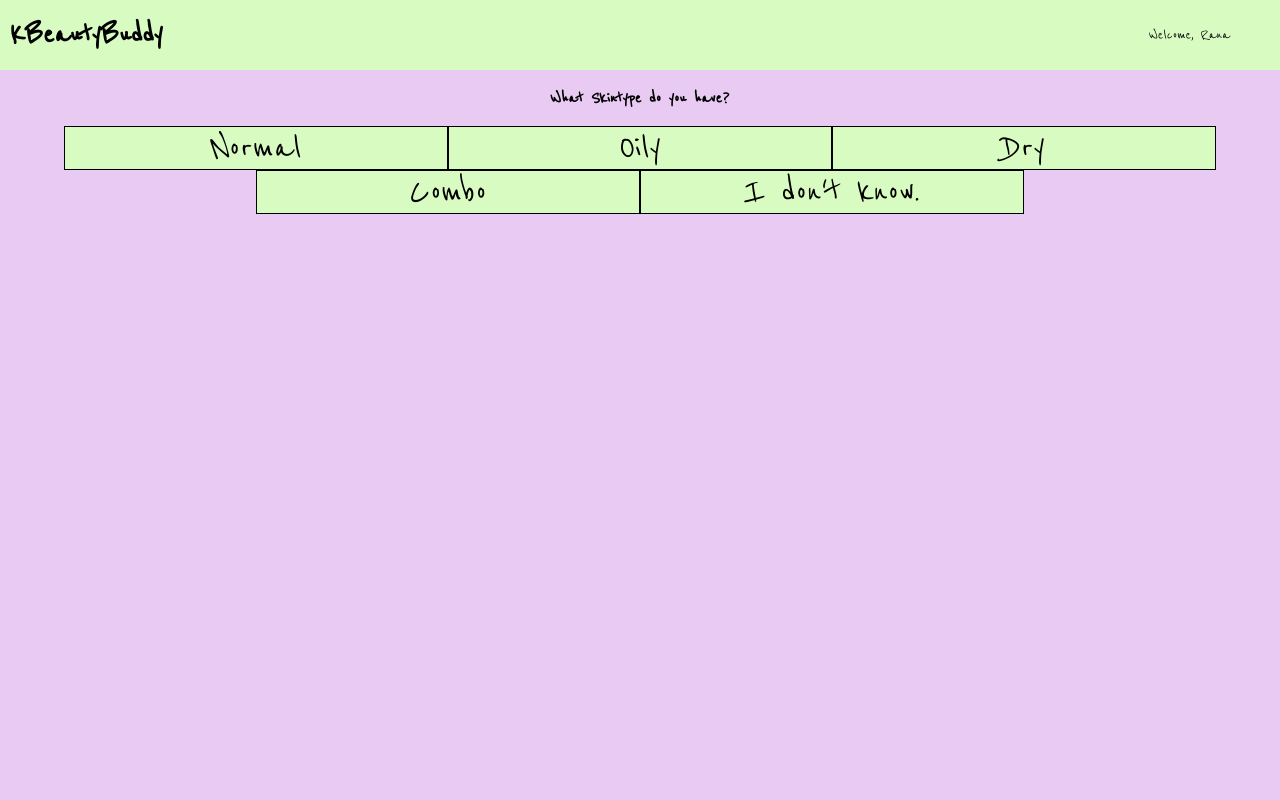
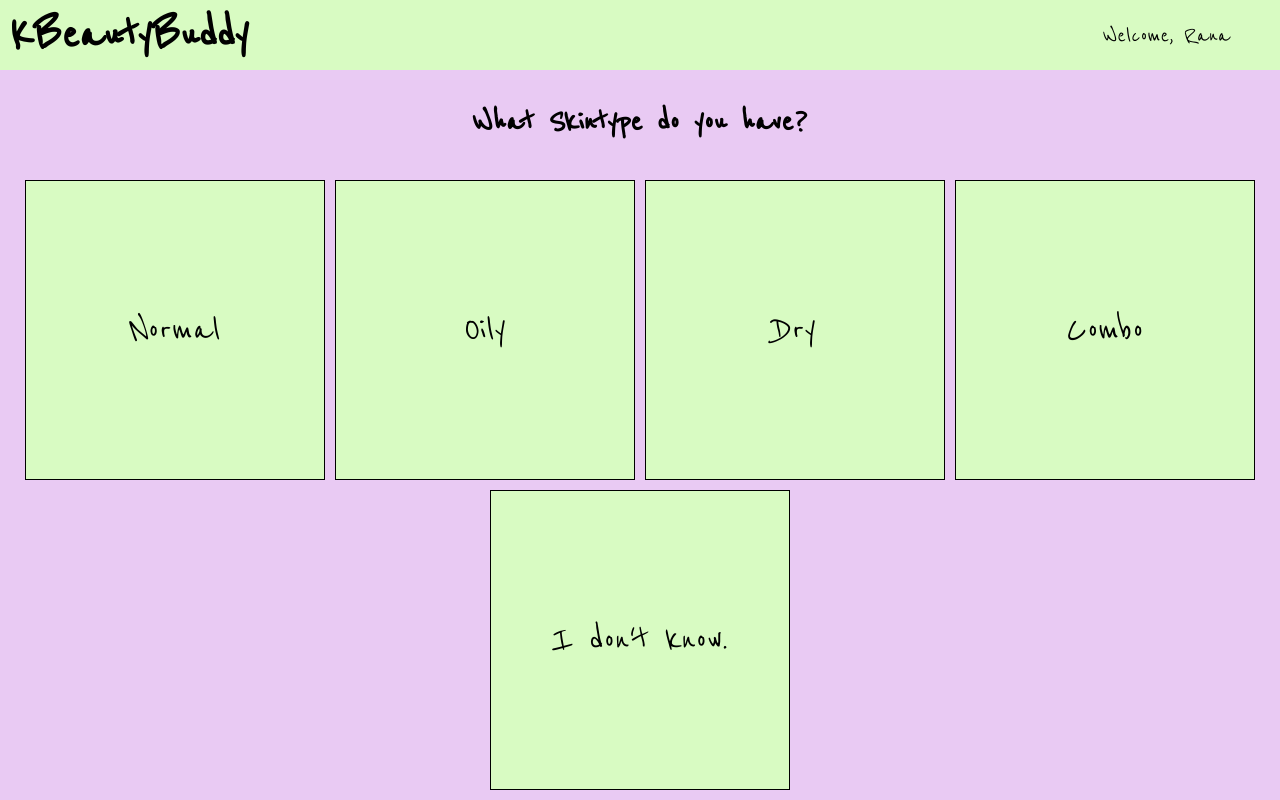
Before and after one commit to rjur11/kbeautybuddy, a React (Create React App) app: page /quiz in a window 1280 px wide. Built offline with nearby package versions, Linux system fonts and the light colour scheme.

Commit message:
Add styling to buttons

```diff
--- a/src/App.css
+++ b/src/App.css
@@ -8,18 +8,3 @@
 body {
   background-color: #e9caf3;
 }
-.main-buttons {
-  display: flex;
-  height: 100vh;
-  justify-content: space-around;
-  align-items: center;
-}
-button {
-  height: 50%;
-  width: 30%;
-  background-color: #d8fbc2;
-  border: 1px solid black;
-  cursor: pointer;
-  font-size: 40px;
-  font-family: "Reenie Beanie", sans-serif;
-}
--- /dev/null
+++ b/src/Components/LandingPage/LandingPage.css
@@ -0,0 +1,20 @@
+.main-buttons {
+  display: flex;
+  height: 100vh;
+  justify-content: space-around;
+  align-items: center;
+}
+button {
+  height: 300px;
+  width: 300px;
+  background-color: #d8fbc2;
+  border: 1px solid black;
+  cursor: pointer;
+  font-size: 40px;
+  font-family: "Reenie Beanie", sans-serif;
+}
+
+button:hover {
+  transform: scale(1.02);
+  filter: brightness(1.05);
+}
--- a/src/Components/LandingPage/LandingPage.js
+++ b/src/Components/LandingPage/LandingPage.js
@@ -1,4 +1,6 @@
 import { Link } from "react-router-dom";
+import "./LandingPage.css";
+
 const LandingPage = () => {
   return (
     <div className="main-buttons">
--- a/src/Components/NavBar/NavBar.css
+++ b/src/Components/NavBar/NavBar.css
@@ -6,6 +6,7 @@
   padding: 10px;
   font-family: "Roboto", sans-serif;
   height: 50px;
+  font-size: 25px;
 }
 
 h1 {
--- a/src/Components/Question/Question.css
+++ b/src/Components/Question/Question.css
@@ -0,0 +1,12 @@
+.quiz-container {
+  display: flex;
+  flex-wrap: wrap;
+  justify-content: center;
+}
+
+.quiz-title {
+  font-size: 35px;
+}
+.question-button {
+  margin: 5px;
+}
--- a/src/Components/Question/Question.js
+++ b/src/Components/Question/Question.js
@@ -1,10 +1,13 @@
+import "./Question.css";
+
 const Question = ({ text, answers, nextQuestionId, onAnswer }) => {
   return (
     <>
-      <h3>{text}</h3>
-      <div>
+      <h3 className="quiz-title">{text}</h3>
+      <div className="quiz-container">
         {answers.map((answer) => (
           <button
+            className="question-button"
             onClick={() => {
               if (!answer.nextQuestionId) {
                 answer = { ...answer, nextQuestionId };
```
